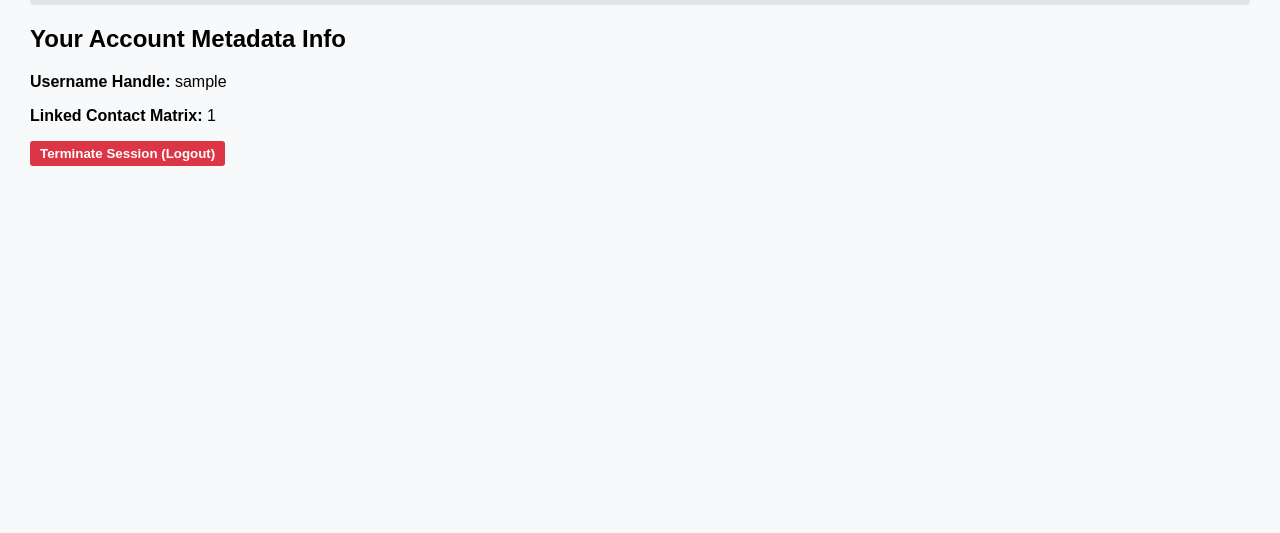
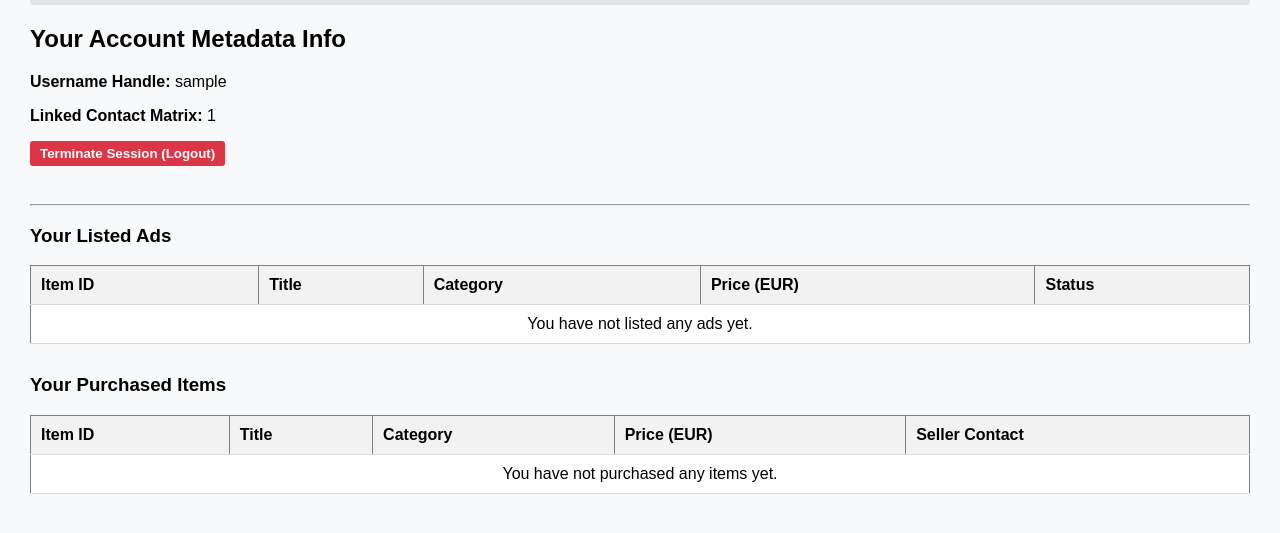
Before and after one commit to krishnazen27/20100882-project, a Flask app: page /profile in a window 1280 px wide. Shown: the part 129-662 px from the top of the page. Run offline with Flask 3, Linux system fonts and the light colour scheme; the visitor is signed in with stand-in values (Sample User, id 1); data that the repository does not hold is empty.

Commit message:
Updated login page with logic code to print user infomration along with sell and brought items list
Updated login page with logic code to print user infomration along with sell and brought items list

```diff
--- a/templates/login.html
+++ b/templates/login.html
@@ -23,7 +23,42 @@
         <h2>Your Account Metadata Info</h2>
         <p><strong>Username Handle:</strong> {{ session.get('username') }}</p>
         <p><strong>Linked Contact Matrix:</strong> {{ session.get('contact_info') }}</p>
-        <button class="btn-buy" style="background:#dc3545;" onclick="authAction('logout')">Terminate Session (Logout)</button>
+        <button class="btn-buy" style="background:#dc3545; margin-bottom: 30px;" onclick="authAction('logout')">Terminate Session (Logout)</button>
+
+        <hr>
+
+        <h3>Your Listed Ads</h3>
+        <table border="1" style="margin-bottom: 30px;">
+            <thead>
+                <tr>
+                    <th>Item ID</th>
+                    <th>Title</th>
+                    <th>Category</th>
+                    <th>Price (EUR)</th>
+                    <th>Status</th>
+                </tr>
+            </thead>
+            <tbody id="user-listed-items-body">
+                <tr><td colspan="5" style="text-align: center;">Loading your listings...</td></tr>
+            </tbody>
+        </table>
+
+
+        <h3>Your Purchased Items</h3>
+        <table border="1">
+            <thead>
+                <tr>
+                    <th>Item ID</th>
+                    <th>Title</th>
+                    <th>Category</th>
+                    <th>Price (EUR)</th>
+                    <th>Seller Contact</th>
+                </tr>
+            </thead>
+            <tbody id="user-bought-items-body">
+                <tr><td colspan="5" style="text-align: center;">Loading your purchases...</td></tr>
+            </tbody>
+        </table>
     </div>
 {% endif %}
 {% endblock %}
@@ -59,5 +94,57 @@
             alert("Error: " + data.error);
         }
     }
+
+
+    async function loadUserDashboardData() {
+
+        const listedBody = document.getElementById('user-listed-items-body');
+        const boughtBody = document.getElementById('user-bought-items-body');
+        if (!listedBody || !boughtBody) return;
+
+        try {
+            const response = await fetch(`${API_BASE}/listings`);
+            const listings = await response.json();
+
+            const currentUserId = {{ session.get('user_id') or 'null' }};
+            if (!currentUserId) return;
+
+            let listedHtml = '';
+            let boughtHtml = '';
+
+            listings.forEach(item => {
+
+                if (item.seller_id === currentUserId) {
+                    listedHtml += `
+                        <tr>
+                            <td><code style="font-size:1.1em; font-weight:bold;">${item.dcm_id || 'N/A'}</code></td>
+                            <td><strong>${item.title}</strong></td>
+                            <td>${item.category}</td>
+                            <td>&euro;${item.price_eur.toFixed(2)}</td>
+                            <td><span style="color:${item.status === 'Sold' ? 'red' : 'green'}">${item.status}</span></td>
+                        </tr>`;
+                }
+
+                if (item.buyer_id === currentUserId) {
+                    boughtHtml += `
+                        <tr>
+                            <td><code style="font-size:1.1em; font-weight:bold;">${item.dcm_id || 'N/A'}</code></td>
+                            <td><strong>${item.title}</strong></td>
+                            <td>${item.category}</td>
+                            <td>&euro;${item.price_eur.toFixed(2)}</td>
+                            <td><button onclick="alert('Seller Contact: ${item.contact_info}')">Contact Seller</button></td>
+                        </tr>`;
+                }
+            });
+
+            listedBody.innerHTML = listedHtml || `<tr><td colspan="5" style="text-align:center;">You have not listed any ads yet.</td></tr>`;
+            boughtBody.innerHTML = boughtHtml || `<tr><td colspan="5" style="text-align:center;">You have not purchased any items yet.</td></tr>`;
+
+        } catch (err) {
+            console.error("Dashboard list populate error:", err);
+        }
+    }
+
+    window.onload = loadUserDashboardData;
 </script>
 {% endblock %}
```
